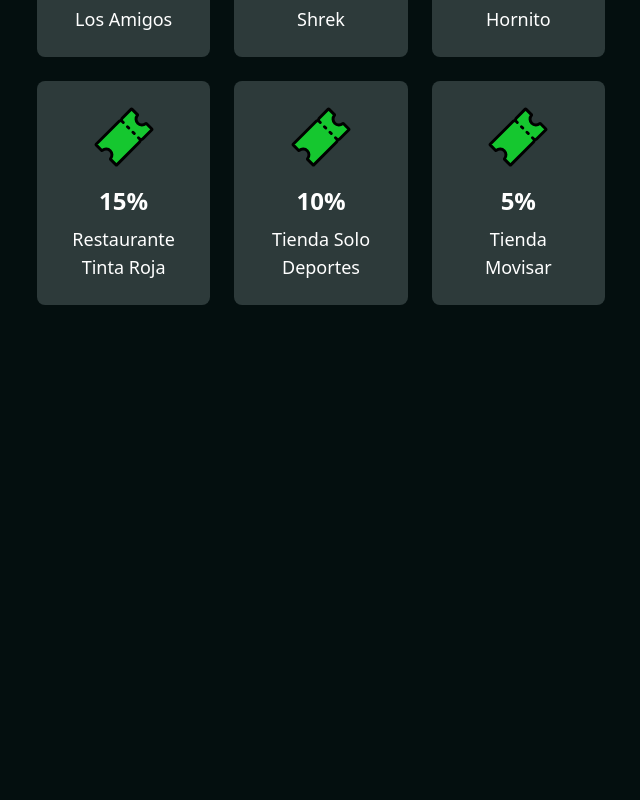
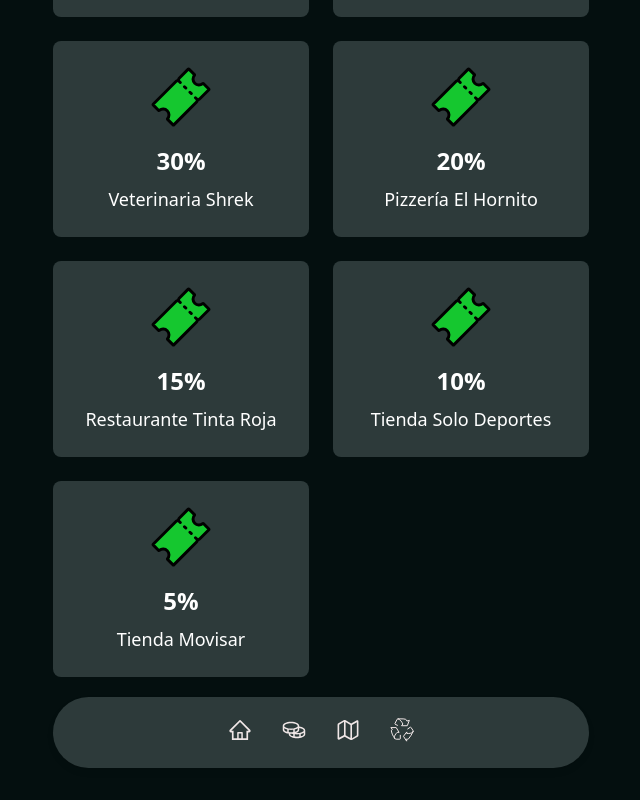
Before and after one commit to MatiasAguirre26/reciclaje-final, a Next.js app: page /rewards in a window 1280 px wide. Shown: the part 789-1589 px from the top of the page, without its empty margins (319-959 px from the left). Before the commit the page ends 1126 px from the top, so only its background shows below. Built offline with nearby package versions, Linux system fonts and the light colour scheme.

Commit message:
cambiando solo unos estilos de la page rewards

```diff
--- a/src/app/rewards/page.js
+++ b/src/app/rewards/page.js
@@ -4,6 +4,7 @@
 import CoinsIcon from '/public/icons/coins.svg';
 import TicketIcon from '/public/icons/ticket.svg';
 import useRewardStore from '@/app/stores/useRewardStore';
+import Navbar from '@/components/navbar';
 
 export default function RewardsPage() {
   const router = useRouter();
@@ -32,7 +33,7 @@
   };
 
   return (
-    <div className="grid gap-6">
+    <div className="container mx-auto max-w-[600px] px-4 grid gap-[20px] justify-center">
       <div className="mb-8 text-3xl text-center">
         <h1 className='font-bold'>Recompensas</h1>
       </div>
@@ -64,7 +65,7 @@
         />
       </div>
 
-      <div className="grid grid-cols-1 gap-6 sm:grid-cols-2 lg:grid-cols-3">
+      <div className="grid grid-cols-1 gap-6 sm:grid-cols-2">
         {filteredRewards.map((reward) => (
           <div
             key={reward.id}
@@ -79,6 +80,7 @@
           </div>
         ))}
       </div>
+      <Navbar />
     </div>
   );
 }
```
